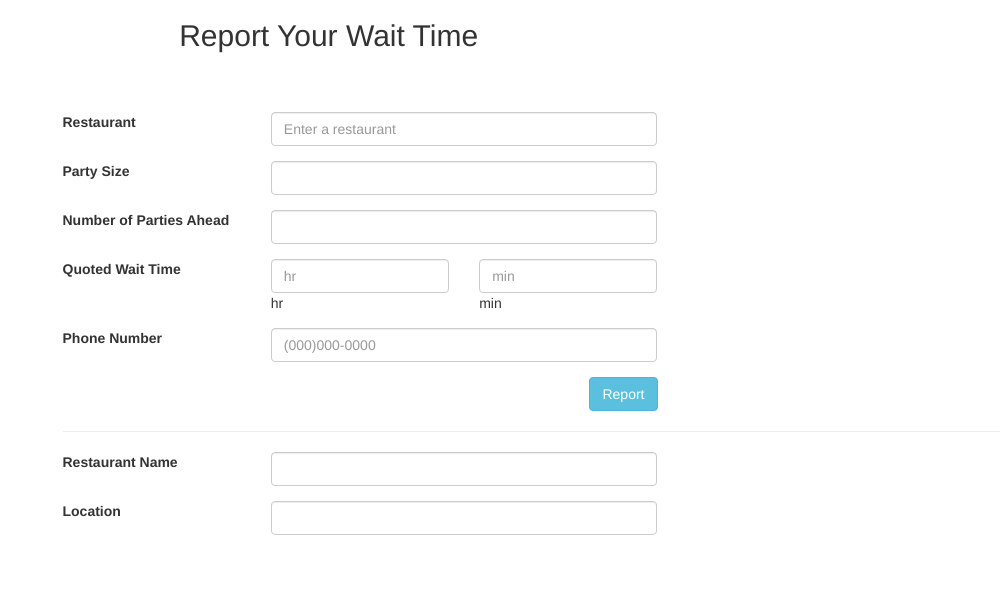
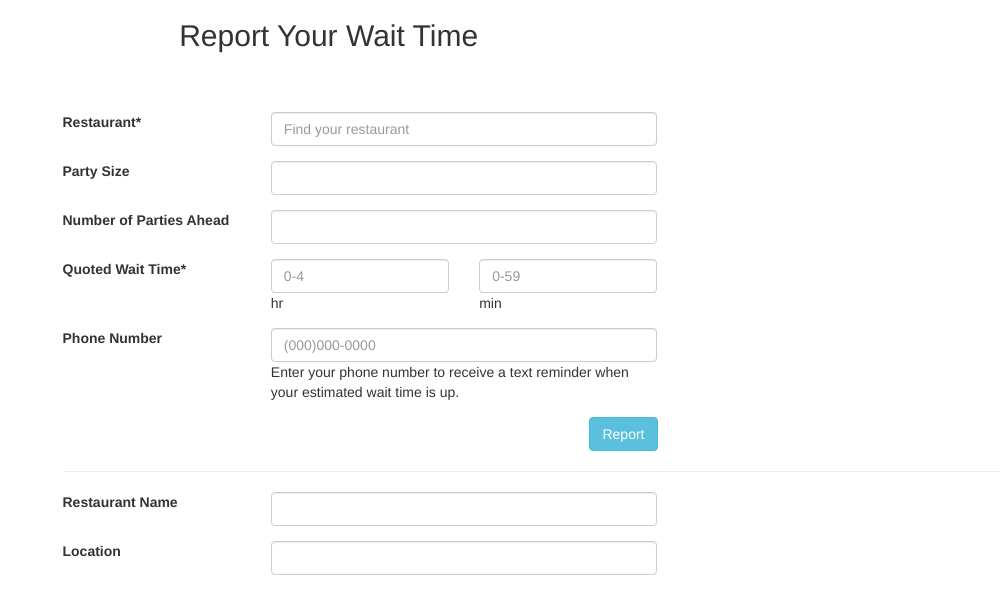
Before and after one commit to anniehe/wait-time, a Flask app: page /report in a window 1280 px wide; the page is wider, and only the part inside the window is pictured. Shown: the part 61-675 px from the top of that part, without its empty margins (280-1280 px from the left). Run offline with Flask 2, Linux system fonts and the light colour scheme; some libraries are stand-ins or nearby versions.

Commit message:
Modified wait time form placeholders

```diff
--- a/server.py
+++ b/server.py
@@ -11,9 +11,11 @@ import os
 from datetime import datetime, timedelta
 import arrow
 
+from twilio_api import send_sms
 import phonenumbers
 
-from celery import Celery
+from tasks import celery
+
 
 ### GOOGLE MAPS API ###
 BROWSER_KEY = os.environ['GOOGLE_BROWSER_KEY']
@@ -36,17 +38,6 @@ app.secret_key = "SHHHHH"
 
 # Raises an error an undefined variable in Jinja2 is used
 app.jinja_env.undefined = StrictUndefined
-
-
-### Celery ###
-
-# Celery is an asynchronous task queue with real-time processing and task scheduling.
-# A Celery client is created and will run with the Flask app.
-# Celery communicates with Celery workers through Redis, the message broker.
-# Celery workers will fetch the task from the message queue and execute the task.
-
-celery = Celery(app)
-celery.config_from_object('celeryconfig')
 
 
 @app.route("/")
@@ -153,6 +144,8 @@ def process_wait_time_form():
     if request.form.get("phone_number"):
         raw_phone_number = str(request.form.get("phone_number"))
         phone_number = convert_to_e164(raw_phone_number)
+        # Text message sent to phone number at the time wait time is reported
+        send_sms(phone_number)
     else:
         phone_number = None
 
@@ -183,6 +176,7 @@ def process_wait_time_form():
     flash("Thanks for reporting your wait time!")
 
     return redirect("/")
+
 
 
 ### HELPER FUNCTIONS ###
@@ -399,3 +393,6 @@ if __name__ == "__main__":
     DebugToolbarExtension(app)
 
     app.run()
+
+    # Connecting instance of Celery to Flask app
+    celery.init_app(app)
--- a/templates/wait_time_form.html
+++ b/templates/wait_time_form.html
@@ -25,10 +25,10 @@
       <form role="form" class="form-horizontal" action="/process_report" method="POST">
 
         <div class="form-group">
-          <label class="col-sm-2" for="find_restaurant">Restaurant</label>
+          <label class="col-sm-2" for="find_restaurant">Restaurant*</label>
           <div class="col-sm-4">
             <input type="text" class="form-control" id="find_restaurant"
-              name="restaurant_input" placeholder="Enter a restaurant" required>
+              name="restaurant_input" placeholder="Find your restaurant" required>
           </div>
         </div>
 
@@ -49,14 +49,14 @@
         </div>
 
         <div class="form-group">
-          <label class="col-sm-2">Quoted Wait Time</label>
+          <label class="col-sm-2">Quoted Wait Time*</label>
           <div class="col-sm-2">
             <input type="number" class="form-control" name="quoted_hr" min="0" max="4"
-              placeholder="hr" required>hr
+              placeholder="0-4" required>hr
           </div>
           <div class="col-sm-2">
             <input type="number" class="form-control" name="quoted_min" min="0" max="59"
-              placeholder="min" required>min
+              placeholder="0-59" required>min
           </div>
         </div>
 
@@ -65,6 +65,7 @@
           <div class="col-sm-4">
             <input type="text" class="form-control" id="phone_number"
               name="phone_number" minlength="10" maxlength="13" placeholder="(000)000-0000">
+              Enter your phone number to receive a text reminder when your estimated wait time is up.
           </div>
         </div>
 
```
Also changed, not shown: tasks.py (+11 -1 lines), twilio_api.py (+4 -5 lines).
